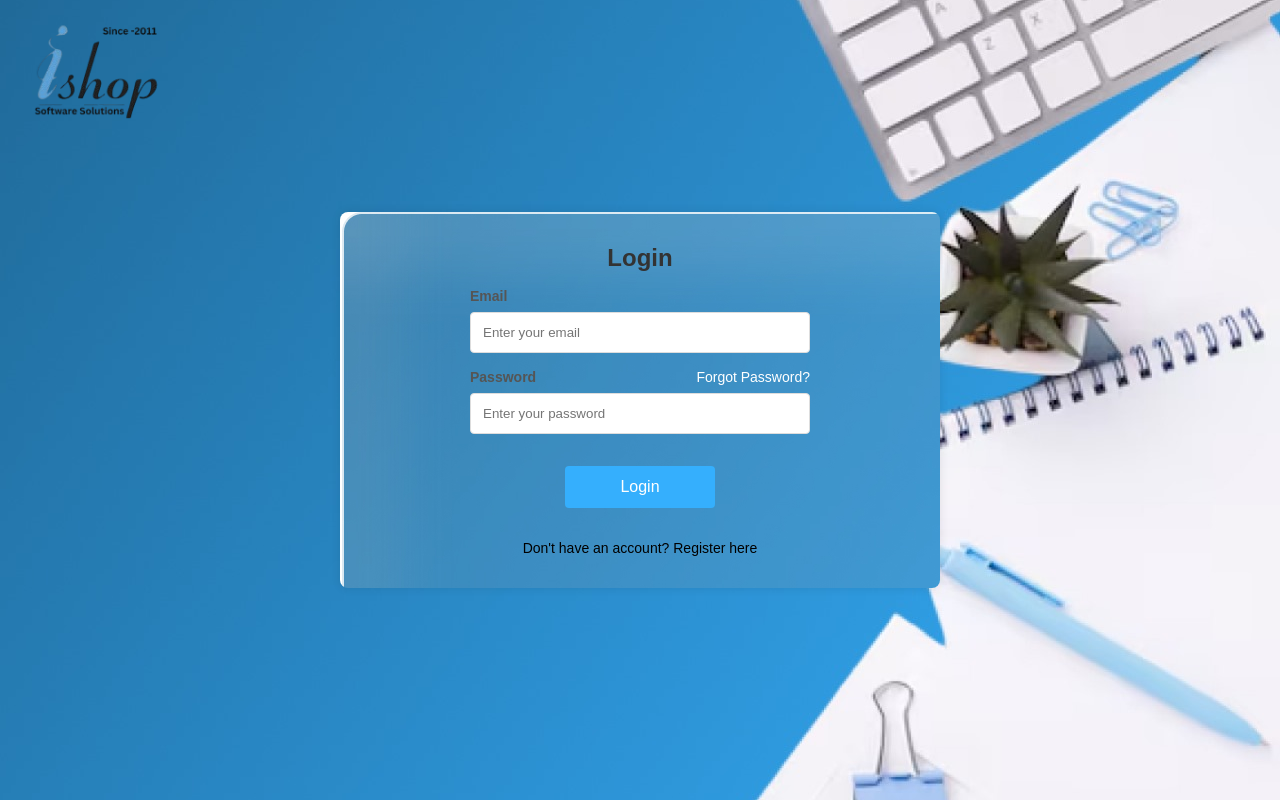
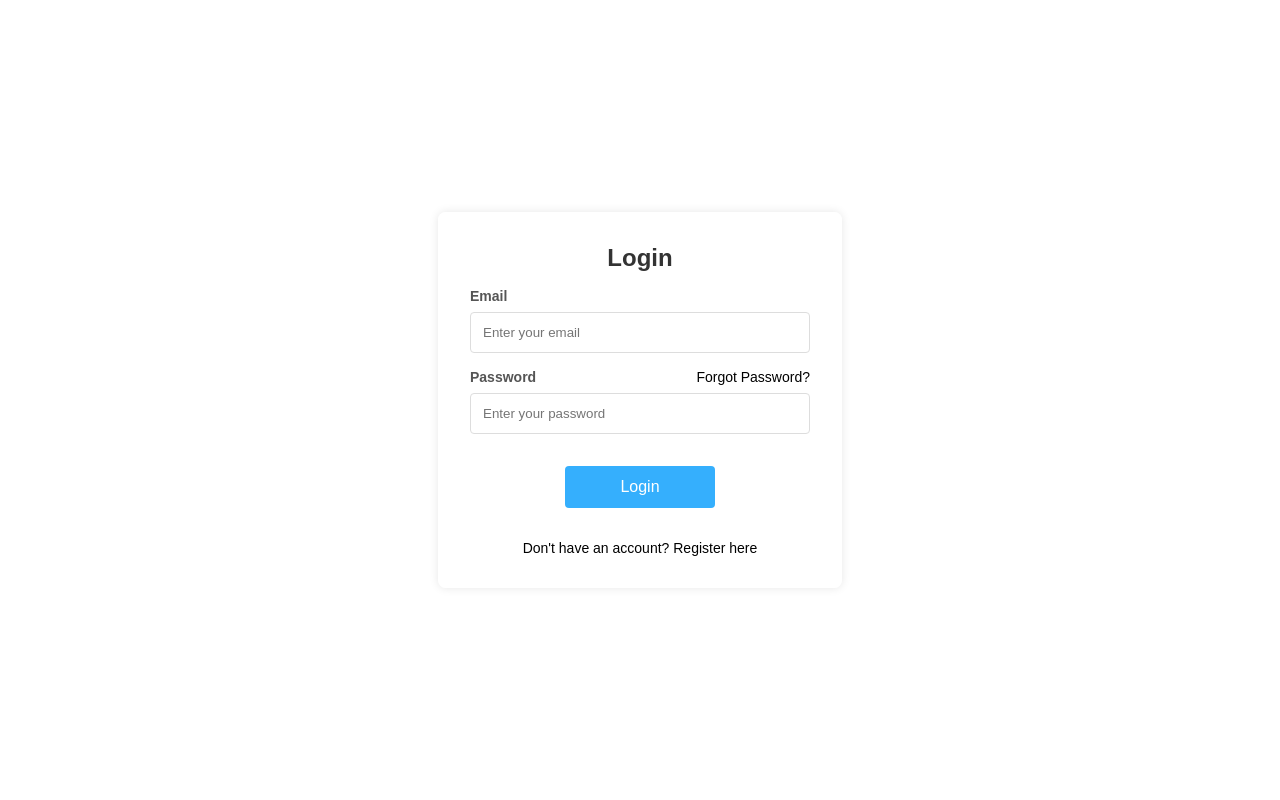
Before and after one commit to Ishop-software/iShopBillingSoftware, a React (Create React App) app: page / in a window 1280 px wide. Built offline with nearby package versions, Linux system fonts and the light colour scheme.

Commit message:
login modification

```diff
--- a/src/Pages/loginPage/LoginPage.js
+++ b/src/Pages/loginPage/LoginPage.js
@@ -1,8 +1,6 @@
 import React, { useState } from 'react';
 import { useNavigate, Link } from 'react-router-dom';
 import './login.css';
-import logoImage from '../../Images/logo.png';
-import backgroundImage from '../../Images/outer-bg.jpg';
 
 const Login = () => {
     const [email, setEmail] = useState('');
@@ -59,9 +57,7 @@ const Login = () => {
     };
 
     return (
-        <div className="page-container">
-            <img src={logoImage} alt="Logo" className="logo" />
-            <div className="login-container" style={{ backgroundImage: `url(${backgroundImage})` }}>
+        <div className="login-container">
             <form onSubmit={handleSubmit} className="login-form">
                 <h2>Login</h2>
                 {successMessage && <p className="success-message">{successMessage}</p>}
@@ -96,7 +92,6 @@ const Login = () => {
                 </div>
             </form>
         </div>
-        </div>
     );
 };
 
--- a/src/Pages/loginPage/login.css
+++ b/src/Pages/loginPage/login.css
@@ -88,7 +88,7 @@ body {
     top: 0;
     right: 0;
     font-size: 0.875rem;
-    color: #ffffff;
+    color: black;
     text-decoration: none;
 }
 
```
Lines whose indentation alone changed are shown as unchanged.
